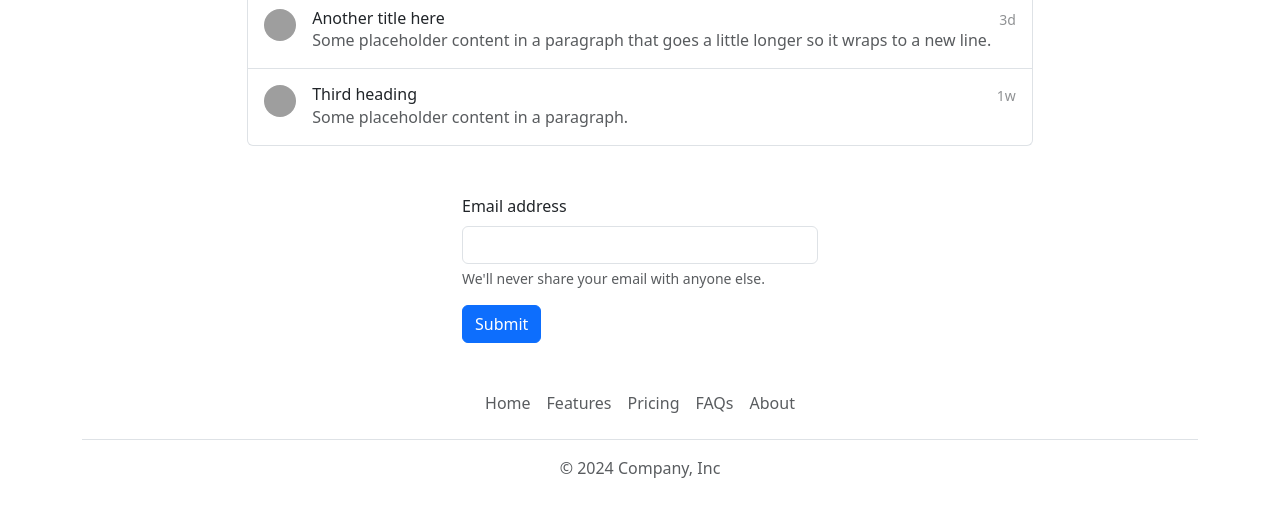
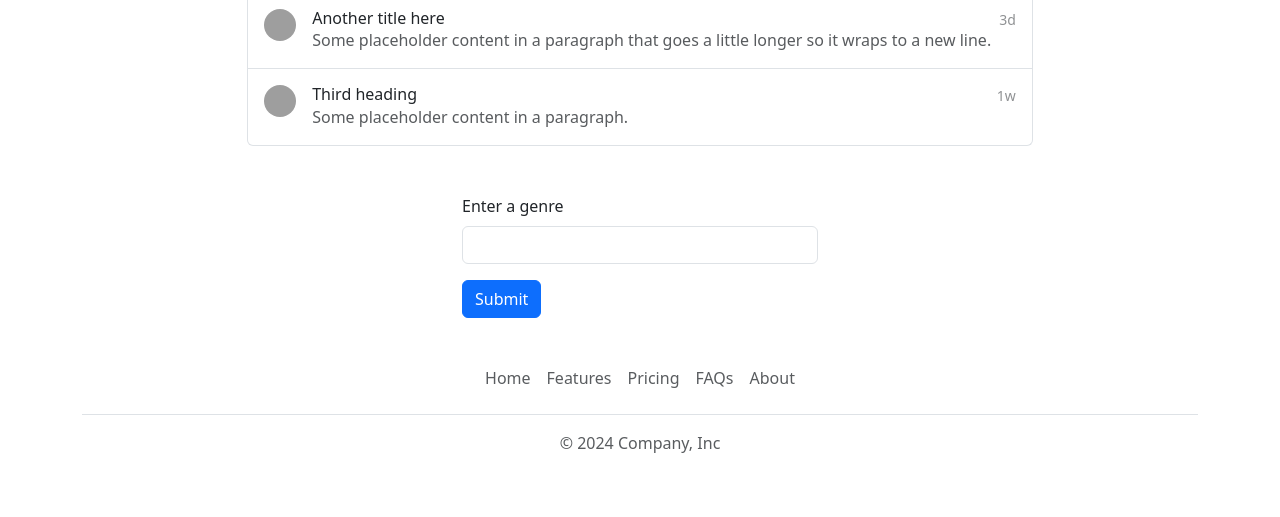
Before and after one commit to js23305/Chatbot, a Django app: page /chatbotui/ in a window 1280 px wide. Shown: the part 188-705 px from the top of the page. Run offline with Django 4.2, Linux system fonts and the light colour scheme; grey boxes are pictures that could not be loaded.

Commit message:
Updated input box to remove references to email

```diff
--- a/laguna/chatbotui/templates/chat.html
+++ b/laguna/chatbotui/templates/chat.html
@@ -98,9 +98,8 @@
             <div class="col-4">
                 <form>
                     <div class="mb-3">
-                      <label for="exampleInputEmail1" class="form-label">Email address</label>
-                      <input type="email" class="form-control" id="exampleInputEmail1" aria-describedby="emailHelp">
-                      <div id="emailHelp" class="form-text">We'll never share your email with anyone else.</div>
+                      <label for="inputGenre" class="form-label">Enter a genre</label>
+                      <input type="text" class="form-control" id="inputGenre" aria-describedby="genreHelp">
                     </div>
                     <button type="submit" class="btn btn-primary">Submit</button>
                   </form>
```
